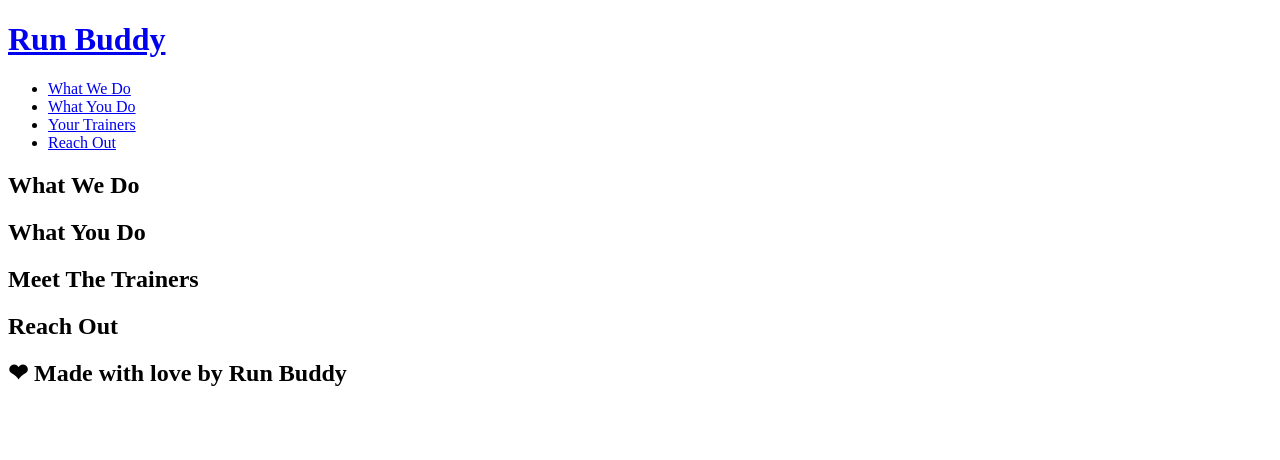
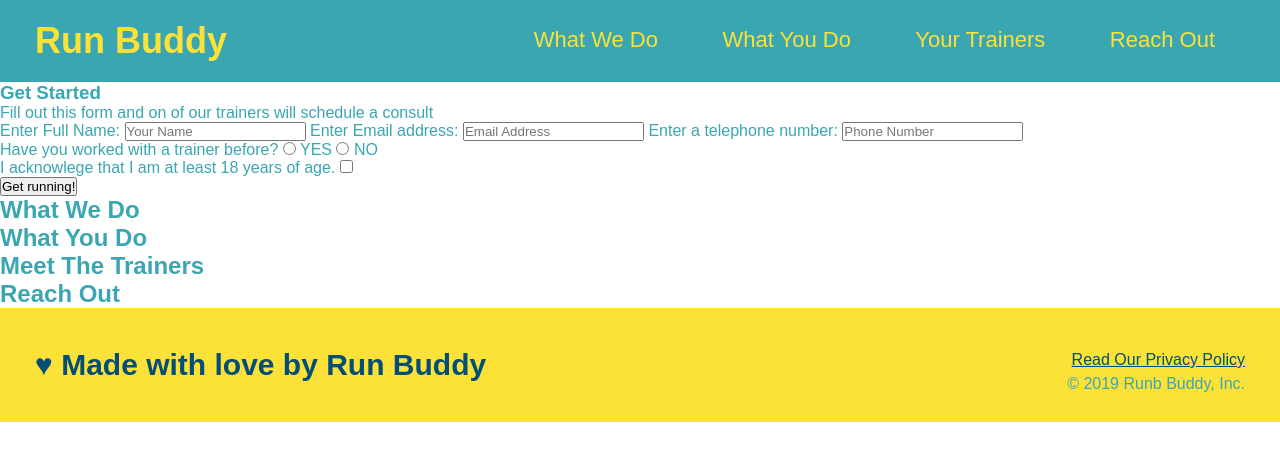
Before and after one commit to Wildfirexxx/run-buddy, a plain HTML site: page index.html in a window 1280 px wide. Drawn offline with Linux system fonts and the light colour scheme.

Commit message:
added heroform-not styled

```diff
--- a/index.html
+++ b/index.html
@@ -4,15 +4,18 @@
     <meta charset="UTF-8">
     <meta http-equiv="X-UA-Compatible" content="IE=edge">
     <meta name="viewport" content="width=device-width, initial-scale=1.0">
+    <link rel="stylesheet" href="./assets/css/style.css">
     <title>Run Buddy</title>
 </head>
 <body>
     <!-- NAVIGATION -->
+
     <header>
         <h1>
             <a href="/"><Run>Run Buddy</h1></a>
-        <nav>
-            <!-- unordered list item -->
+        </h1>
+         <nav>
+             <!-- unordered list item -->
             <ul>
                 <!-- list item -->
                 <li>
@@ -29,11 +32,40 @@
                     <a href="#reach-out">Reach Out</a>
                 </li>
             </ul>
+         </nav>
     </header>
 
     <!-- HERO/Jumbotron -->
     <section>
-
+        <div>
+            <h3>Get Started</h3>
+            <p>Fill out this form and on of our trainers will schedule a consult</p>
+            <!-- FORM element -->
+            <form action="">
+                <label for="name">Enter Full Name:</label>
+                <input type="text" placeholder="Your Name" name="name" id="name">
+                <label for="email">Enter Email address:</label>
+                <input type="email" placeholder="Email Address" name="email" id="email">
+                <label for="phone">Enter a telephone number:</label>
+                <input type="tel" placeholder="Phone Number" name="phone" id="phone">
+            <p>
+                Have you worked with a trainer before?
+                <input type="radio" name="trainer-confirm" id="trainer-yes">
+                <label for="trainer-yes">YES</label>
+                <input type="radio" name="trainer-confirm" id="trainer-no">
+                <label for="trainer-no">NO</label>
+            </p>
+            <p>
+                <label for="checkbox">
+                    I acknowlege that I am at least 18 years of age.
+                </label>
+                <input type="checkbox" name="age-confrim" id="checkbox">
+            </p>
+            <button type="submit">
+                Get running!
+            </button>
+        </form>
+        </div>
     </section>
 
     <!-- "What We Do" section -->
@@ -56,6 +88,13 @@
         <h2>Reach Out</h2>
     </section>
     <!-- Footer -->
-    <h2>❤  Made with love by Run Buddy</h2>
+
+    <footer>
+        <h2> ♥ Made with love by Run Buddy</h2>
+        <div>
+            <a href="#">Read Our Privacy Policy</a><br>
+            &copy; 2019 Runb Buddy, Inc.
+        </div>
+    </footer>
 </body>
 </html>
```
